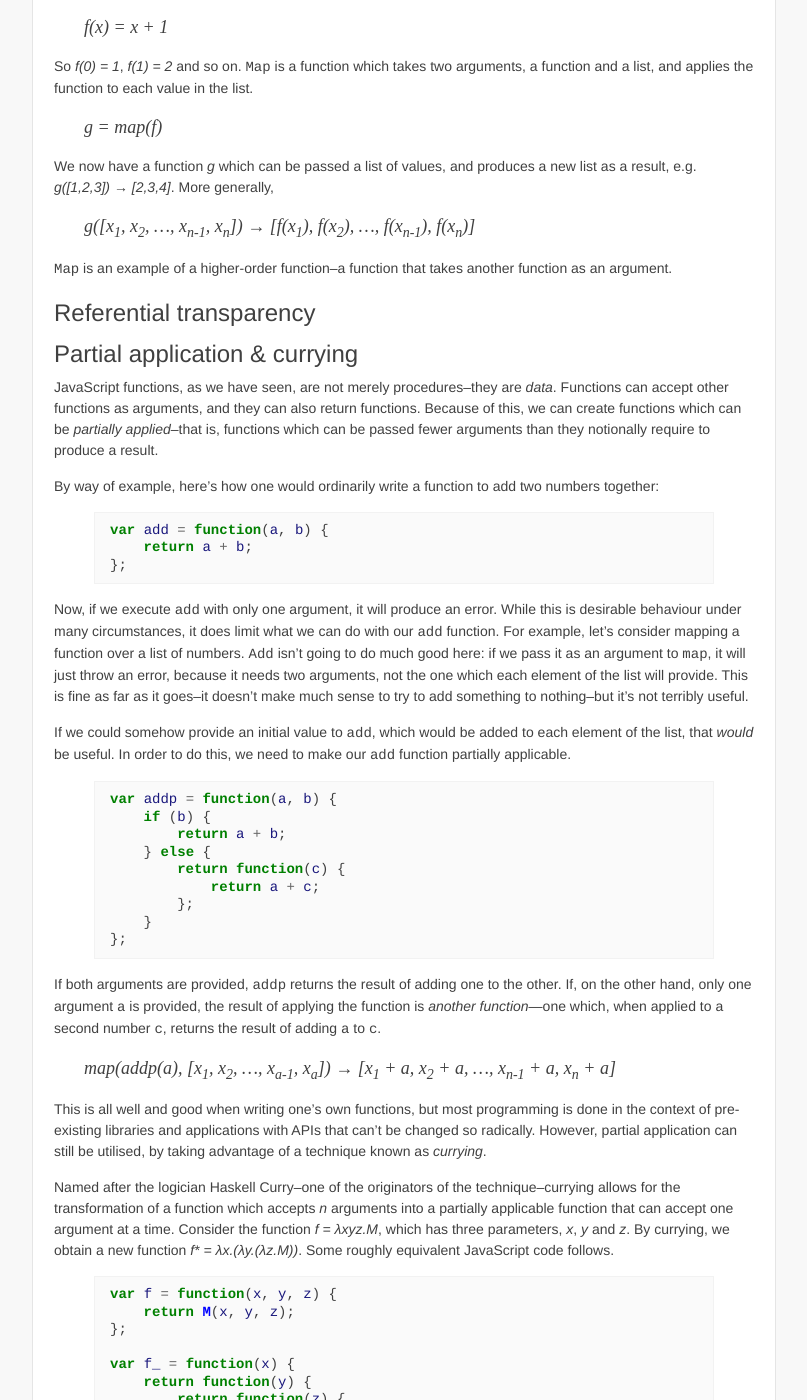
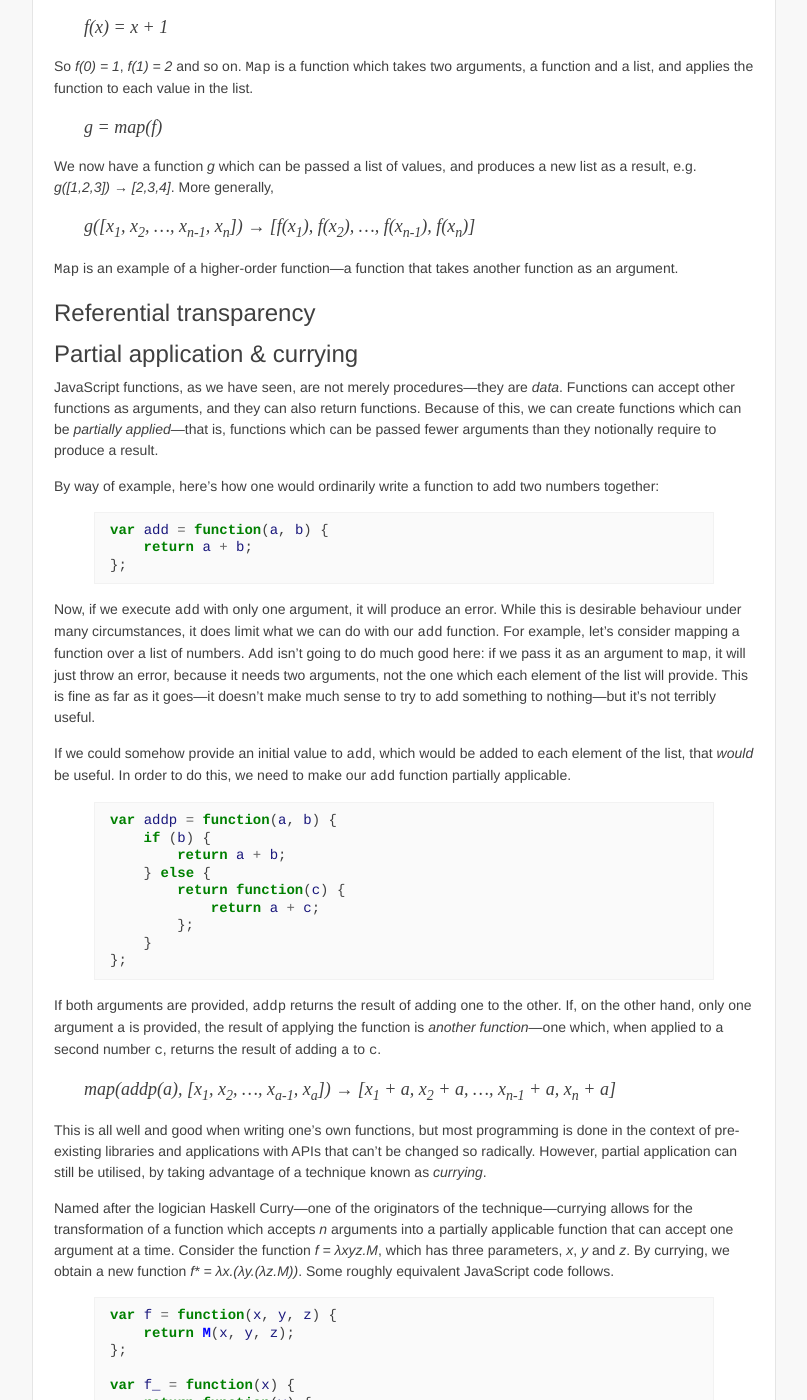
Before and after one commit to othermedia/js-handbook, a Jekyll site: the page built from functional-programming.md, in a window 1280 px wide and 1400 px high, scrolled down 1943 px. Shown: the whole window, without its empty margins (236-1043 px from the left). Built offline with Jekyll 4.4.1, drawn with Linux system fonts in a browser that asks for light colours; some of the changed text lies outside the part shown.

Commit message:
Em dashes.

```diff
--- a/functional-programming.md
+++ b/functional-programming.md
@@ -8,8 +8,8 @@ next:     jake
 
 Functions are the basic unit of composition in JavaScript. They allow us to
 create reusable subroutines, add methods to objects, and much more. But
-functions are not merely procedures--they are data. This opens any number of
-doors, including higher-order functions, function composition and currying--in
+functions are not merely procedures---they are data. This opens any number of
+doors, including higher-order functions, function composition and currying---in
 other words, the arsenal of techniques, idioms and approaches generally
 referred to as _functional programming_.
 
@@ -36,9 +36,9 @@ function() {
 
 The term 'lambda' comes from the [lambda calculus][lc], where the Greek letter
 λ denotes a function. Lambdas are useful for ad-hoc function definitions, where
-a function is not going to be reused, but they are most important--both in
+a function is not going to be reused, but they are most important---both in
 JavaScript development generally, and in functional programming
-specifically--for creating _closures_.
+specifically---for creating _closures_.
 
   [lc]: http://en.wikipedia.org/wiki/Lambda_calculus
 
@@ -154,7 +154,7 @@ new list as a result, e.g. _g(\[1,2,3\]) → \[2,3,4\]_. More generally,
 > \[f(x<sub>1</sub>), f(x<sub>2</sub>), ..., f(x<sub>n-1</sub>),
 > f(x<sub>n</sub>)\]
 
-`Map` is an example of a higher-order function--a function that takes another
+`Map` is an example of a higher-order function---a function that takes another
 function as an argument.
 
 
@@ -166,10 +166,10 @@ Referential transparency
 Partial application & currying
 ------------------------------
 
-JavaScript functions, as we have seen, are not merely procedures--they are
+JavaScript functions, as we have seen, are not merely procedures---they are
 _data_. Functions can accept other functions as arguments, and they can also
 return functions. Because of this, we can create functions which can be
-_partially applied_--that is, functions which can be passed fewer arguments
+_partially applied_---that is, functions which can be passed fewer arguments
 than they notionally require to produce a result.
 
 By way of example, here's how one would ordinarily write a function to add two
@@ -187,8 +187,8 @@ we can do with our `add` function. For example, let's consider mapping a
 function over a list of numbers. `Add` isn't going to do much good here: if we
 pass it as an argument to `map`, it will just throw an error, because it needs
 two arguments, not the one which each element of the list will provide. This is
-fine as far as it goes--it doesn't make much sense to try to add something to
-nothing--but it's not terribly useful.
+fine as far as it goes---it doesn't make much sense to try to add something to
+nothing---but it's not terribly useful.
 
 If we could somehow provide an initial value to `add`, which would be added to
 each element of the list, that _would_ be useful. In order to do this, we need
@@ -220,8 +220,8 @@ programming is done in the context of pre-existing libraries and applications
 with APIs that can't be changed so radically. However, partial application can
 still be utilised, by taking advantage of a technique known as _currying_.
 
-Named after the logician Haskell Curry--one of the originators of the
-technique--currying allows for the transformation of a function which accepts
+Named after the logician Haskell Curry---one of the originators of the
+technique---currying allows for the transformation of a function which accepts
 _n_ arguments into a partially applicable function that can accept one
 argument at a time. Consider the function _f = λxyz.M_, which has three
 parameters, _x_, _y_ and _z_. By currying, we obtain a new function
```
Also changed, not shown: deployment.md (+5 -5 lines), development.md (+1 -1 lines), internet-explorer.md (+2 -2 lines), libraries.md (+2 -2 lines), performance.md (+1 -1 lines).
